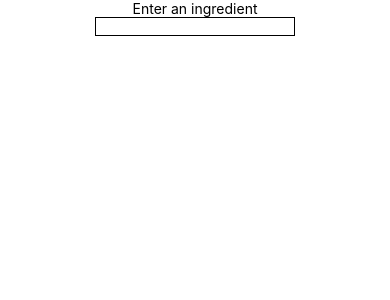
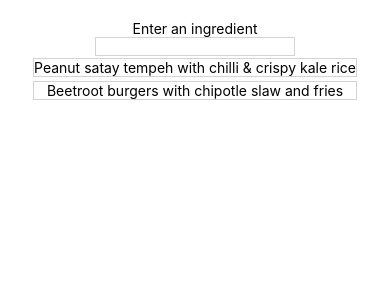
Before and after one commit to TheDancingClown/shoppinglist, a React Native app: screen / in a window 390 px wide. Shown: the top 300 px of the page. Built offline with nearby package versions, Linux system fonts and the light colour scheme.

Commit message:
extracted list item component

```diff
--- a/App.js
+++ b/App.js
@@ -1,21 +1,15 @@
 import { StatusBar } from 'expo-status-bar';
-import React, { useState, useEffect } from 'react';
+import React, { useState } from 'react';
 import { StyleSheet, Text, TextInput, View, FlatList } from 'react-native';
+import Meal from './components/Meal'
 import MealFinder from './src/MealFinder'
-
-const Item = ({ title }) => (
-  <View style={styles.item}>
-    <Text style={styles.title}>{title}</Text>
-  </View>
-);
-
 
 export default function App() {
   const recipes = require('./src/recipes.json')
-  const [meals, setMeals] = useState([])
+  const [meals, setMeals] = useState(recipes)
   const planner = new MealFinder();
-  const renderItem = ({ item }) => (
-    <Item key={item.index} title={item.title} />
+  const renderMeals = ({ item }) => (
+    <Meal key={item.index} title={item.title} />
   );
 
   const searchIngredients = async (text) => {
@@ -27,11 +21,11 @@ export default function App() {
       <Text>Enter an ingredient</Text>
       <TextInput
       onChangeText={text => searchIngredients(text)}
-      style={{borderColor: 'black', borderWidth: 1, width: 200}}
+      style={{borderColor: 'lightgray', borderWidth: 1, width: 200}}
       />
       <FlatList
         data={meals}
-        renderItem={renderItem}
+        renderItem={renderMeals}
         extraData={meals}
         keyExtractor={item => item.key}
       />
@@ -46,5 +40,6 @@ const styles = StyleSheet.create({
     backgroundColor: '#fff',
     alignItems: 'center',
     justifyContent: 'center',
+    padding: 20
   },
 });
--- /dev/null
+++ b/components/Meal.js
@@ -0,0 +1,25 @@
+import React from 'react';
+import { StyleSheet, Text, View } from 'react-native';
+
+const Meal = ({ title }) => (
+  <View style={styles.item}>
+    <Text style={styles.title}>{title}</Text>
+  </View>
+);
+
+const styles = StyleSheet.create({
+  item: {
+    flex: 1,
+    alignItems: 'center',
+    justifyContent: 'center',
+    borderWidth: 1,
+    borderColor: 'lightgray',
+    margin: 2
+  },
+  title: {
+
+  }
+});
+
+
+export default Meal;
--- a/src/MealFinder.js
+++ b/src/MealFinder.js
@@ -1,7 +1,8 @@
 class MealFinder {
 
-  filterMatchingMeals(ingredient, recipes) {
-    return recipes.filter(meal => Object.keys(meal.ingredients).some(food => food.includes(ingredient.toLowerCase())))
+  filterMatchingMeals(textInput, recipes) {
+    return recipes.filter(meal => Object.keys(meal.ingredients)
+    .some(ingredient => ingredient.includes(textInput.toLowerCase())))
   };
 };
 
```
